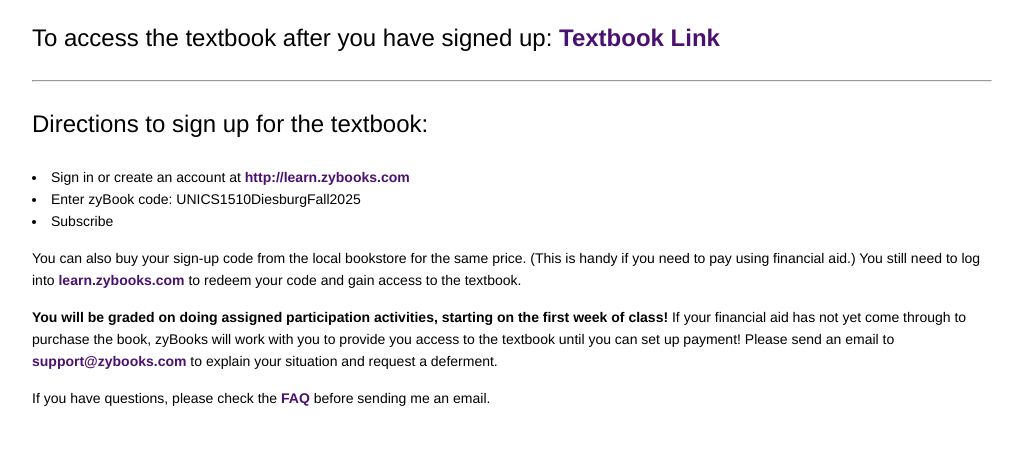
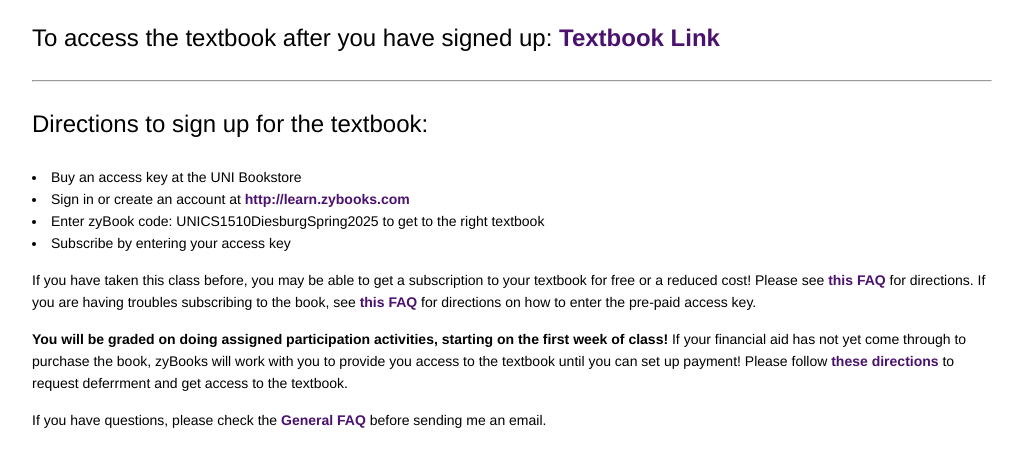
Before and after one commit to diesburg/cs1510_fa25, a plain HTML site: page textbook.html in a window 1280 px wide. Shown: the part 114-580 px from the top of the page, without its empty margins (128-1151 px from the left). Drawn offline with Linux system fonts and the light colour scheme.

Commit message:
Fixing textbook to now reflect that we only purchase from the bookstore

```diff
--- a/textbook.html
+++ b/textbook.html
@@ -18,13 +18,18 @@
 <hr>
 <h3>Directions to sign up for the textbook:</h3>
 <ul>
+<li>Buy an access key at the UNI Bookstore</li>
 <li>Sign in or create an account at <a href="https://learn.zybooks.com">http://learn.zybooks.com</a></li>
-<li>Enter zyBook code: UNICS1510DiesburgFall2025 </li>
-<li>Subscribe</li>
+<li>Enter zyBook code: UNICS1510DiesburgSpring2025 to get to the right textbook</li>
+<li>Subscribe by entering your access key</li>
 </ul>
-<p>You can also buy your sign-up code from the local bookstore for the same price.  (This is handy if you need to pay using financial aid.)  You still need to log into <a href="http://learn.zybooks.com">learn.zybooks.com</a> to redeem your code and gain access to the textbook.</p>
-	<p><b>You will be graded on doing assigned participation activities, starting on the first week of class!</b> If your financial aid has not yet come through to purchase the book, zyBooks will work with you to provide you access to the textbook until you can set up payment!  Please send an email to <a href="mailto:support@zybooks.com">support@zybooks.com</a> to explain your situation and request a deferment. </p>
-<p>If you have questions, please check the <a href="https://zybooks.zendesk.com/hc/en-us/categories/360004050694-Students">FAQ</a> before sending me an email.</p>
+
+		<p>If you have taken this class before, you may be able to get a subscription to your textbook for free or a reduced cost!  Please see <a href="https://support.zybooks.com/hc/en-us/articles/360007439634-If-I-am-retaking-a-class-can-I-get-a-discount">this FAQ</a> for directions.  If you are having troubles subscribing to the book, see <a href="https://support.zybooks.com/hc/en-us/articles/360007536753-What-is-a-prepaid-access-key">this FAQ</a> for directions on how to enter the pre-paid access key.</p>
+
+
+	<p><b>You will be graded on doing assigned participation activities, starting on the first week of class!</b> If your financial aid has not yet come through to purchase the book, zyBooks will work with you to provide you access to the textbook until you can set up payment!  Please follow <a href="https://support.zybooks.com/hc/en-us/articles/360007439574-How-to-request-a-temporary-subscription-to-a-zyBook">these directions</a> to request deferrment and get access to the textbook. </p>
+
+<p>If you have questions, please check the <a href="https://zybooks.zendesk.com/hc/en-us/categories/360004050694-Students">General FAQ</a> before sending me an email.</p>
 </div>
 </body>
 </html>
```
